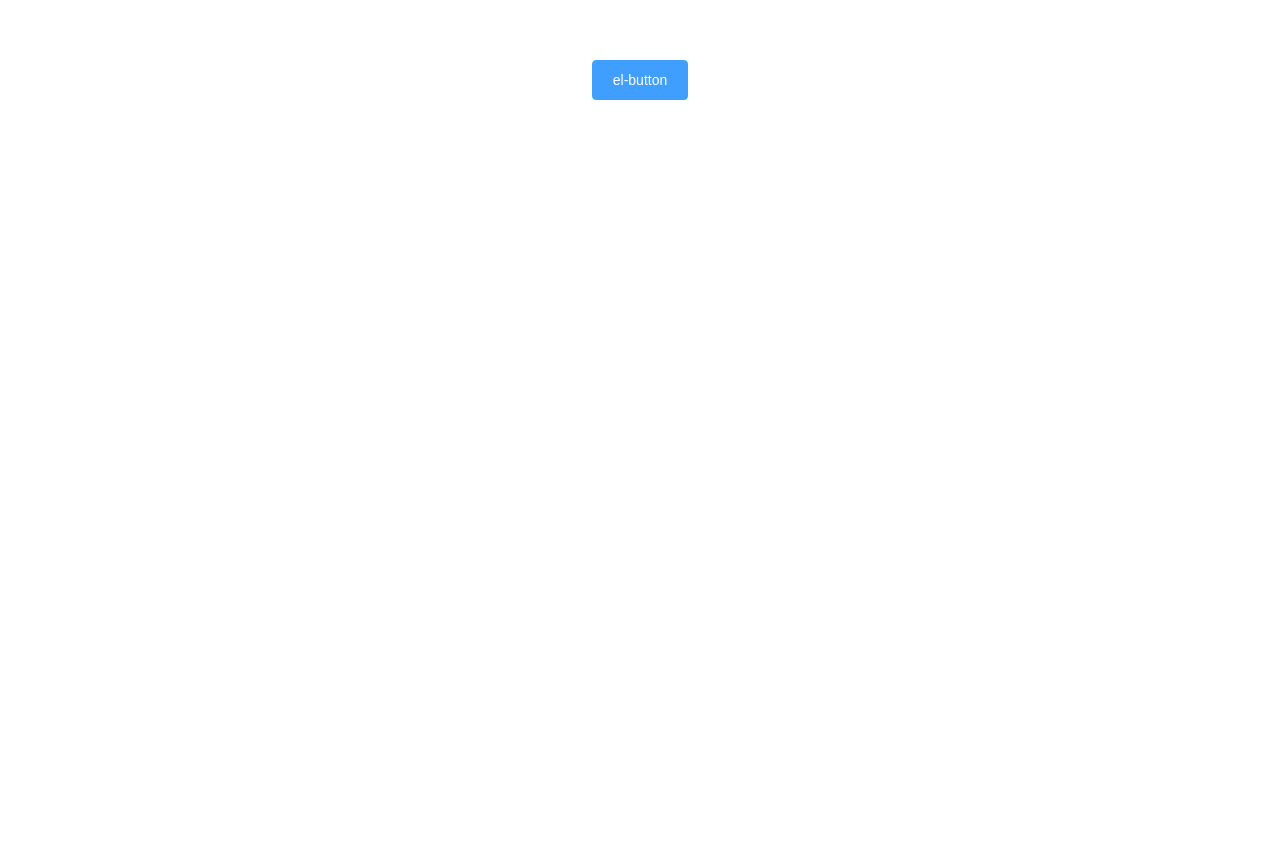
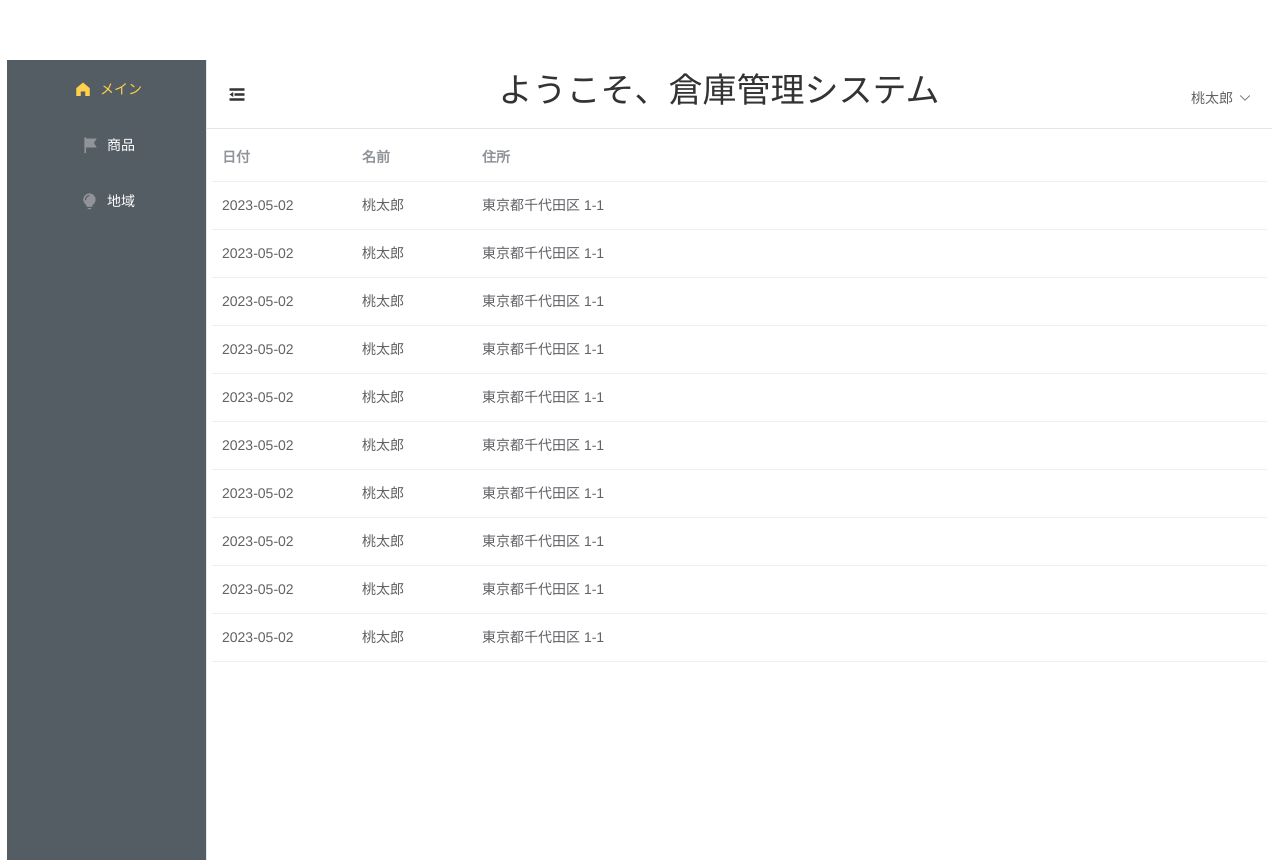
Before and after one commit to koala86/springboot-wms, a Vue app in the folder wms-web/: page / in a window 1280 px wide. Before the commit the page ends 800 px from the top, so only its background shows below. Built offline with nearby package versions, Linux system fonts and the light colour scheme.

Commit message:
add vue components solve multi-word error

```diff
--- a/wms-web/package.json
+++ b/wms-web/package.json
@@ -34,7 +34,9 @@
     "parserOptions": {
       "parser": "@babel/eslint-parser"
     },
-    "rules": {}
+    "rules": {
+      "vue/multi-word-component-names": "off"
+    }
   },
   "browserslist": [
     "> 1%",
--- a/wms-web/src/App.vue
+++ b/wms-web/src/App.vue
@@ -1,15 +1,16 @@
 <template>
   <div id="app">
-    <el-button type="primary">el-button</el-button>
+    <Index></Index>
   </div>
 </template>
 
 <script>
+import Index from './components/Index.vue'
 
 export default {
   name: 'App',
   components: {
-
+    Index
   }
 }
 </script>
--- /dev/null
+++ b/wms-web/src/assets/global.css
@@ -0,0 +1,4 @@
+*{
+    margin: 0;
+    padding: 0;
+}
--- /dev/null
+++ b/wms-web/src/components/Aside.vue
@@ -0,0 +1,41 @@
+<template>
+    <el-menu
+      background-color="#545c64"
+      text-color="#fff"
+      active-text-color="#ffd04b"
+      style="height: 100vh"
+      default-active="/Home"
+      :collapse="isCollapse"
+      :collapse-transition="false"
+    >
+      <el-menu-item index="/Home">
+        <i class="el-icon-s-home"></i>
+        <span slot="title">メイン</span>
+      </el-menu-item>
+      <el-menu-item index="/One">
+        <i class="el-icon-s-flag"></i>
+        <span slot="title">商品</span>
+      </el-menu-item>
+      <el-menu-item index="/Two">
+        <i class="el-icon-s-opportunity"></i>
+        <span slot="title">地域</span>
+      </el-menu-item>
+    </el-menu>
+  </template>
+
+  <script>
+      export default {
+      data() {
+          return {
+          // isCollapse:false
+          };
+      },
+
+      props: {
+          isCollapse: Boolean,
+        },
+      };
+  </script>
+
+  <style>
+  </style>
--- /dev/null
+++ b/wms-web/src/components/Header.vue
@@ -0,0 +1,51 @@
+<template>
+    <div style="display: flex; line-height: 60px">
+      <div style="margin-top: 8px">
+        <i
+          :class="icon"
+          style="font-size: 20px; cursor: pointer"
+          @click="collapse"
+        ></i>
+      </div>
+
+      <div style="flex: 1; text-align: center; font-size: 34px">
+        <span>ようこそ、倉庫管理システム</span>
+      </div>
+
+      <el-dropdown style="margin-top: 8px">
+        <span>桃太郎</span
+        ><i class="el-icon-arrow-down" style="margin-left: 5px"></i>
+
+        <el-dropdown-menu slot="dropdown">
+          <el-dropdown-item @click.native="toUser">プロフィール</el-dropdown-item>
+
+          <el-dropdown-item @click.native="logout">ログアウト</el-dropdown-item>
+        </el-dropdown-menu>
+      </el-dropdown>
+    </div>
+  </template>
+
+  <script>
+      export default {
+      methods: {
+          toUser() {
+          console.log("toUser");
+          },
+
+          logout() {
+          console.log("logout");
+          },
+
+          collapse() {
+          this.$emit("doCollapse");
+          },
+      },
+
+      props: {
+          icon: String,
+      },
+      };
+  </script>
+
+  <style>
+  </style>
--- /dev/null
+++ b/wms-web/src/components/Index.vue
@@ -0,0 +1,63 @@
+<template>
+
+<el-container style="height: 100%; border: 0px solid #eee">
+    <el-aside :width="aside_width" style="background-color: rgb(238, 241, 246);height: 100%; margin-left: -1px;">
+        <Aside :isCollapse="isCollapse"></Aside>
+    </el-aside>
+
+    <el-container style="height: 100%;">
+        <el-header style="text-align: right; font-size: 12px; height: 100%; border-bottom: rgba(168,168,168,0.3) 1px solid;">
+            <Header @doCollapse="doCollapse" :icon="icon"></Header>
+        </el-header>
+        <el-main style="height: 100%;">
+            <Main></Main>
+        </el-main>
+    </el-container>
+</el-container>
+
+</template>
+
+<script>
+
+import Aside from "./Aside.vue"
+import Header from "./Header.vue"
+import Main from "./Main.vue"
+
+export default {
+    name: "Index",
+    components: {Aside,Header,Main},
+    data(){
+        return {
+            isCollapse: false,
+            aside_width: '200px',
+            icon: 'el-icon-s-fold'
+        }
+    },
+    methods: {
+        doCollapse(){
+            this.isCollapse = !this.isCollapse
+            if (!this.isCollapse) {
+                this.aside_width='200px'
+                this.icon='el-icon-s-fold'
+            } else {
+                this.aside_width='64px'
+                this.icon='el-icon-s-unfold'
+            }
+        }
+    }
+};
+</script>
+
+<style scoped>
+    .el-header {
+        /* background-color: #b3c0d1; */
+        color: #333;
+        line-height: 60px;
+    }
+    .el-main {
+        padding: 5px;
+    }
+    .el-aside {
+        color: #333;
+    }
+</style>
--- /dev/null
+++ b/wms-web/src/components/Main.vue
@@ -0,0 +1,29 @@
+<template>
+
+    <el-table :data="tableData">
+        <el-table-column prop="date" label="日付" width="140">
+        </el-table-column>
+        <el-table-column prop="name" label="名前" width="120">
+        </el-table-column>
+        <el-table-column prop="address" label="住所"> </el-table-column>
+    </el-table>
+
+</template>
+
+<script>
+export default {
+    data() {
+        const item = {
+            date: "2023-05-02",
+            name: "桃太郎",
+            address: "東京都千代田区 1-1",
+        };
+        return {
+            tableData: Array(10).fill(item),
+        };
+    },
+}
+</script>
+
+<style>
+</style>
```
